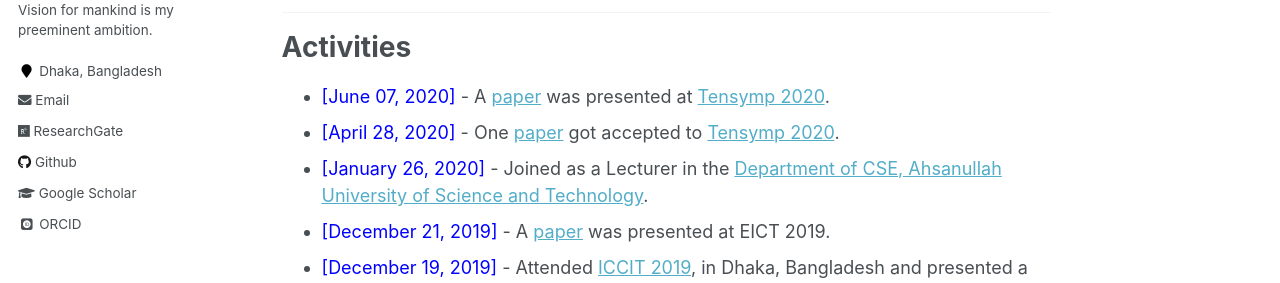
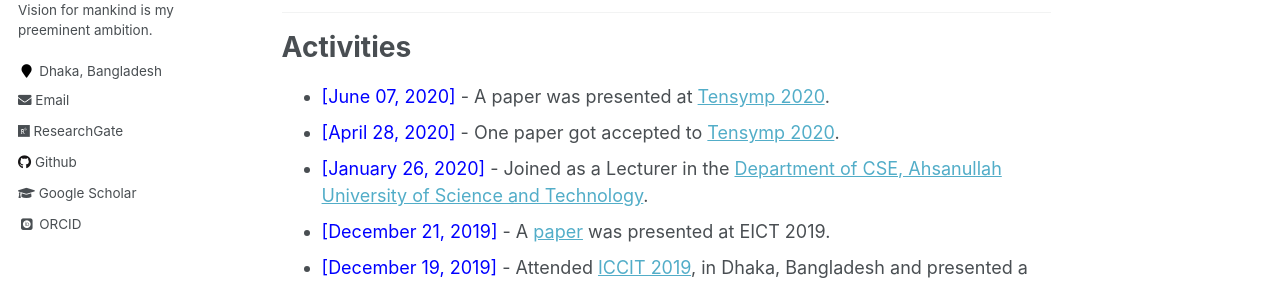
Before and after one commit to shaeekh/shaeekh.github.io, a Jekyll site: the page built from _pages/about.md, in a window 1280 px wide and 1345 px high. Shown: the part 406-689 px from the top of the window. Built offline with Jekyll 4.4.1, drawn with Linux system fonts in a browser that asks for light colours; some web fonts are replaced; part of the change alters nothing that is shown.

Commit message:
Update about.md

```diff
--- a/_pages/about.md
+++ b/_pages/about.md
@@ -20,8 +20,8 @@ My name is Tonmoy Hossain. I graduated with a B.Sc. degree in Computer Science a
 # Activities
 
 
-* <span style="color:Blue"> [June 07, 2020] </span> - A [paper](https://tonmoy-hossain.github.io/files/Tensymp2020.pdf) was presented at [Tensymp 2020](http://tensymp2020.com/).
-* <span style="color:Blue"> [April 28, 2020] </span> - One [paper](https://tonmoy-hossain.github.io/files/Tensymp2020.pdf) got accepted to [Tensymp 2020](http://tensymp2020.com/).
+* <span style="color:Blue"> [June 07, 2020] </span> - A paper was presented at [Tensymp 2020](http://tensymp2020.com/).
+* <span style="color:Blue"> [April 28, 2020] </span> - One paper got accepted to [Tensymp 2020](http://tensymp2020.com/).
 * <span style="color:Blue"> [January 26, 2020] </span> - Joined as a Lecturer in the [Department of CSE, Ahsanullah University of Science and Technology](http://aust.edu/).
 * <span style="color:Blue"> [December 21, 2019] </span> - A [paper](https://ieeexplore.ieee.org/document/9068847) was presented at EICT 2019.
 * <span style="color:Blue"> [December 19, 2019] </span> - Attended [ICCIT 2019](http://iccit.org.bd/2019/), in Dhaka, Bangladesh and presented a [paper](https://ieeexplore.ieee.org/document/9038609).
```
